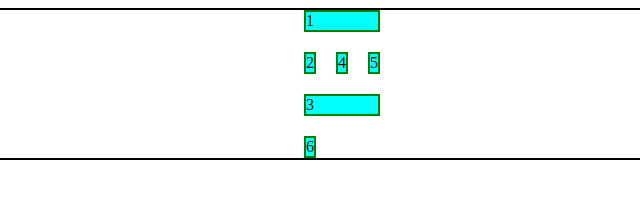
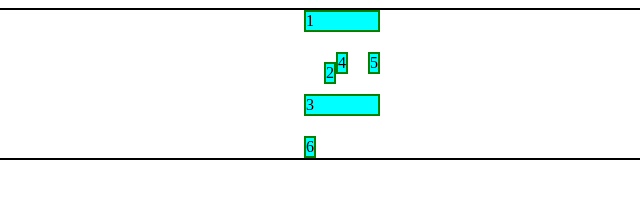
Before and after one commit to KamranAli812921/Learning_Web_Development, a plain HTML site: page Web Development/10/index.html in a window 1280 px wide. Shown: the full height of the page, 298-938 px from the left. Drawn offline with Linux system fonts and the light colour scheme.

Commit message:
Added some more

```diff
--- a/Web Development/10/style.css
+++ b/Web Development/10/style.css
@@ -28,3 +28,6 @@
     grid-area: nav;
     /* grid-column: ; */
 }
+.item2{
+    transform: translate(20px,10px) ;
+}
```
